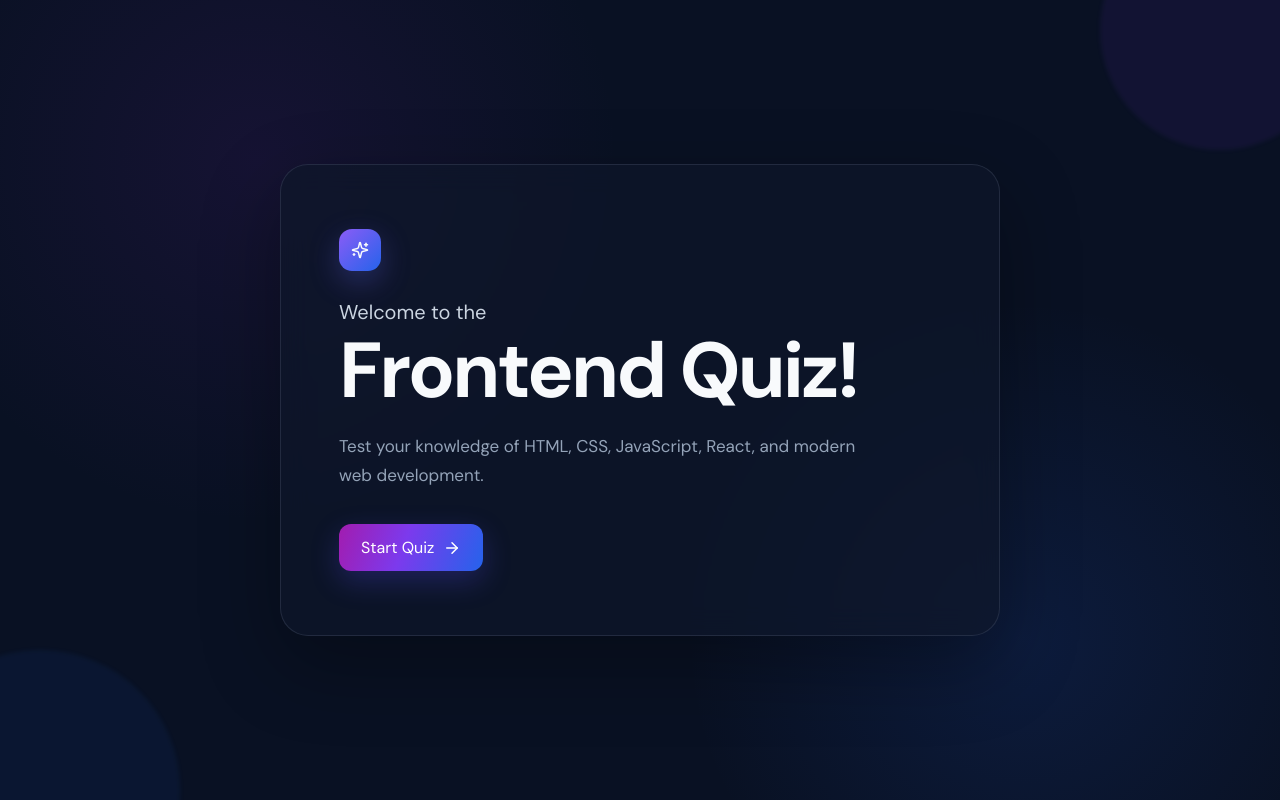
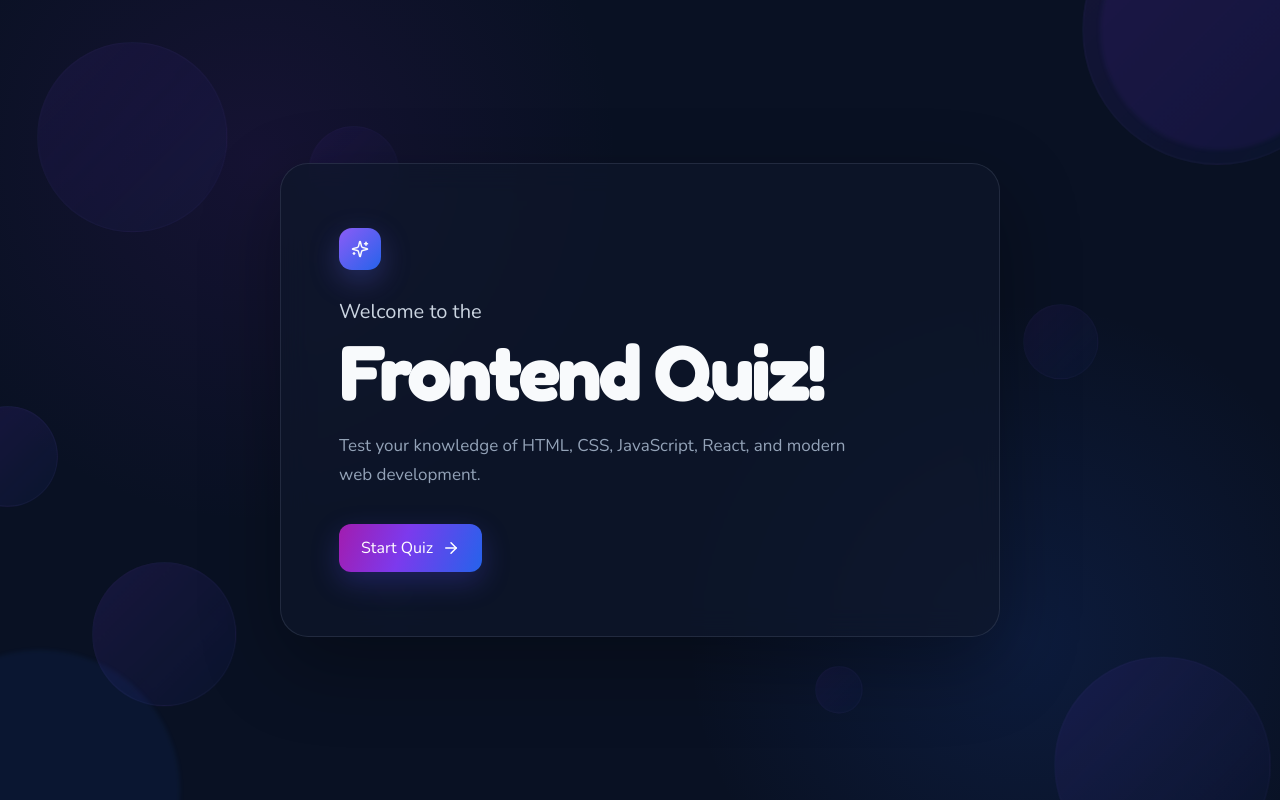
Before and after one commit to edmagineva3d/QuizApp_Edma, a React (Vite) app: page / in a window 1280 px wide. Built offline with nearby package versions, Linux system fonts and the light colour scheme.

Commit message:
add moving quiz accents :)

```diff
--- a/src/components/ProgressBar.tsx
+++ b/src/components/ProgressBar.tsx
@@ -1 +1 @@
-export default function ProgressBar({ current, total }: { current: number; total: number }) { const value = ((current + 1) / total) * 100; return <div className="progress-wrap" aria-label={`Question ${current + 1} of ${total}`}><div className="progress-track"><div className="progress-fill" style={{ width: `${value}%` }} /></div><span>{current + 1}/{total}</span></div> }
+export default function ProgressBar({ current, total }: { current: number; total: number }) { const value = ((current + 1) / total) * 100; return <div className="progress-wrap" aria-label={`Question ${current + 1} of ${total}`}><div className="progress-track"><div className="progress-fill" style={{ width: `${value}%` }} /></div><span className="progress-count">{current + 1}/{total}</span></div> }
--- a/src/pages/HomePage.tsx
+++ b/src/pages/HomePage.tsx
@@ -1,4 +1,48 @@
 import { motion } from 'framer-motion'
 import { ArrowRight, Sparkles } from 'lucide-react'
 import { useNavigate } from 'react-router-dom'
-export default function HomePage() { const navigate = useNavigate(); return <main className="page home-page"><motion.div className="home-card" initial={{ opacity: 0, y: 35 }} animate={{ opacity: 1, y: 0 }} transition={{ duration: .6, ease: 'easeOut' }}><div className="sparkle"><Sparkles size={18} /></div><p className="welcome">Welcome to the</p><h1>Frontend Quiz!</h1><p className="description">Test your knowledge of HTML, CSS, JavaScript, React, and modern web development.</p><motion.button className="gradient-button" onClick={() => navigate('/quiz')} whileHover={{ scale: 1.04 }} whileTap={{ scale: .96 }}>Start Quiz <ArrowRight size={18} /></motion.button></motion.div></main> }
+
+const backgroundBubbles = [
+  { className: 'bubble bubble-one' },
+  { className: 'bubble bubble-two' },
+  { className: 'bubble bubble-three' },
+  { className: 'bubble bubble-four' },
+  { className: 'bubble bubble-five' },
+  { className: 'bubble bubble-six' },
+  { className: 'bubble bubble-seven' },
+  { className: 'bubble bubble-eight' },
+  { className: 'bubble bubble-nine' },
+]
+
+export default function HomePage() {
+  const navigate = useNavigate()
+
+  return (
+    <main className="page home-page">
+      <div className="moving-background" aria-hidden="true">
+        {backgroundBubbles.map((bubble, index) => (
+          <span key={index} className={bubble.className} />
+        ))}
+      </div>
+      <motion.div
+        className="home-card"
+        initial={{ opacity: 0, y: 35 }}
+        animate={{ opacity: 1, y: 0 }}
+        transition={{ duration: .6, ease: 'easeOut' }}
+      >
+        <div className="sparkle"><Sparkles size={18} /></div>
+        <p className="welcome">Welcome to the</p>
+        <h1>Frontend Quiz!</h1>
+        <p className="description">Test your knowledge of HTML, CSS, JavaScript, React, and modern web development.</p>
+        <motion.button
+          className="gradient-button"
+          onClick={() => navigate('/quiz')}
+          whileHover={{ scale: 1.04 }}
+          whileTap={{ scale: .96 }}
+        >
+          Start Quiz <ArrowRight size={18} />
+        </motion.button>
+      </motion.div>
+    </main>
+  )
+}
```
Also changed, not shown: src/styles/global.css.
